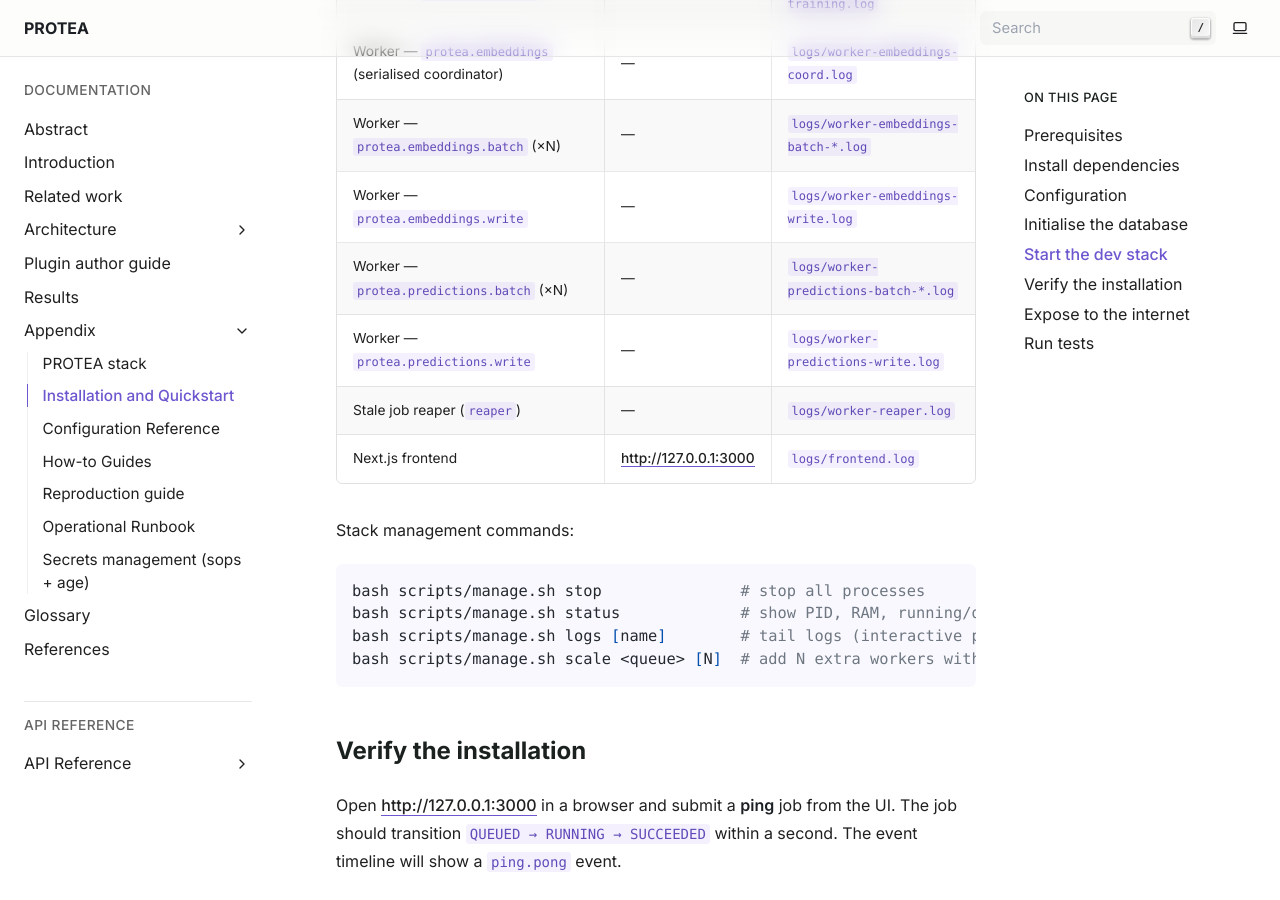
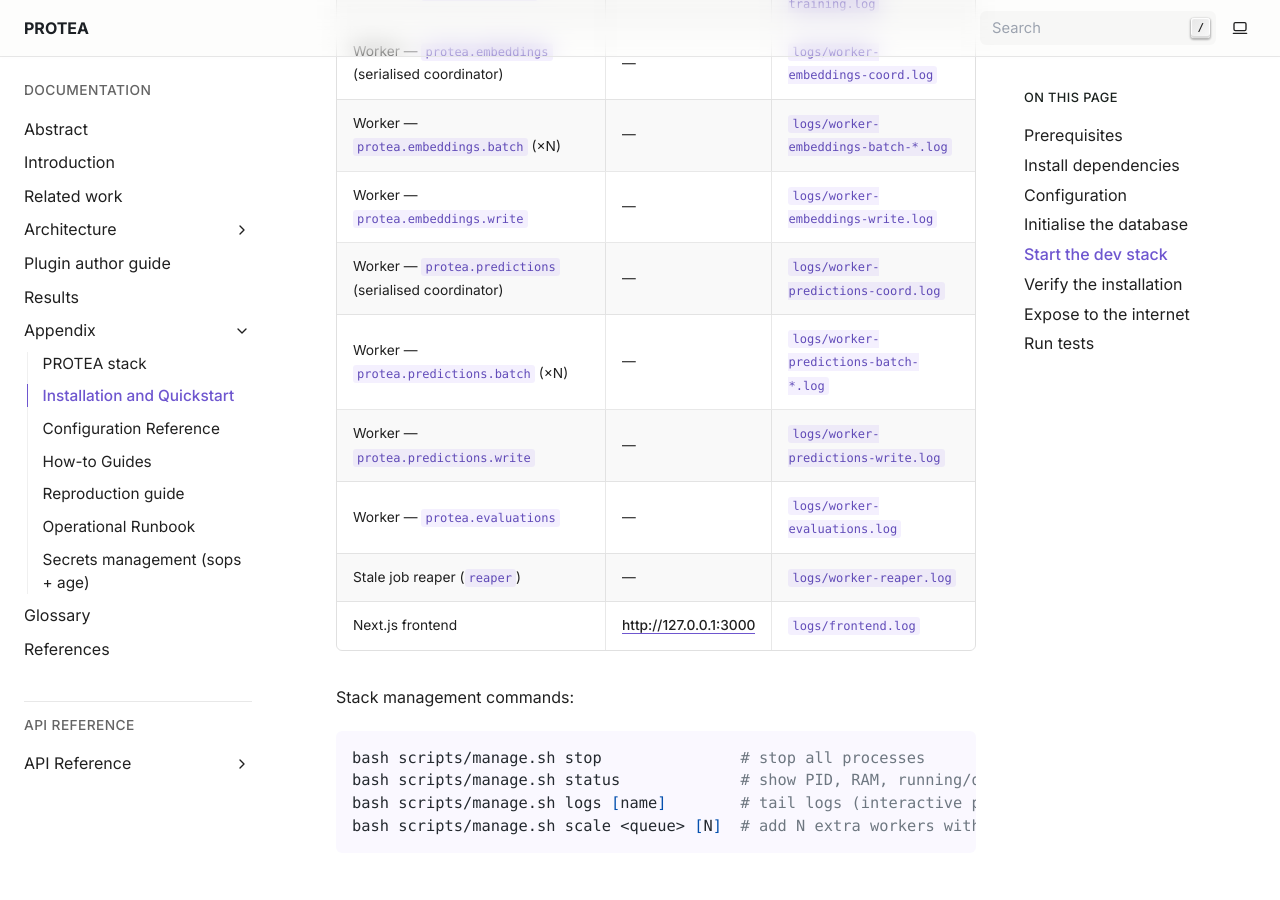
Before and after one commit to frapercan/PROTEA, a Sphinx documentation site: the page built from docs/source/appendix/installation_and_quickstart.rst, in a window 1280 px wide and 900 px high, scrolled down 2762 px. Built offline with Sphinx 7.4.7, drawn with Linux system fonts in a browser that asks for light colours.

Commit message:
docs(install): add missing worker-predictions-coord + worker-evaluations rows (#102)
## Drift fixed

The \"Start the dev stack\" worker process table in
\`appendix/installation_and_quickstart.rst:100-138\` was missing two of
the processes that \`bash scripts/manage.sh start\` actually spawns:

| Process | Queue | Source |

|-------------------------------|------------------------|---------------------------------------------------------------------------------------------------------|
| \`worker-predictions-coord\` | \`protea.predictions\` |
\`scripts/manage.sh:101\` — serialised \`predict_go_terms\` coordinator
(same role as \`worker-embeddings-coord\` for embeddings). |
| \`worker-evaluations\` | \`protea.evaluations\` |
\`scripts/manage.sh:110\` — runs \`run_cafa_evaluation\` jobs.
\`routers/annotations/_common.py:21\` declares \`EVALUATIONS_QUEUE =
\"protea.evaluations\"\` and
\`routers/annotations/evaluation_sets.py:214\` publishes there. |

The previous installation guide implied a new operator only needed to
bring up nine processes; reality is eleven (counting the reaper).

## Note on the queue inventory

Three other RST files (\`architecture/system_overview.rst\`,
\`appendix/configuration.rst\`, \`reference/workers.rst\`) currently
list the queues with stale counts. PRs #97 and #99 are fixing them
forward from \"seven\" to \"nine\"; a follow-up after those land will
bring them to \"ten\" to add \`protea.evaluations\` (which I missed when
authoring those PRs — the queue is declared in a router-side constant in
\`_common.py\` rather than being grep-visible from \`scripts/manage.sh\`
alone).

This PR only touches the installation-and-quickstart worker process
table because that table is independent of those line ranges and the
missing rows are operationally important for new installs (without them,
an operator wouldn't know to expect the corresponding logs).

## Verification

\`\`\`
\$ poetry run sphinx-build -W --keep-going -b html docs/source /tmp/out
build succeeded.
\`\`\`

Zero warnings.

## Stack note

Single file; independent of PRs #97 and #99 (both open). Adjacent to the
queue-inventory follow-up that will land after those merge.

```diff
--- a/docs/source/appendix/installation_and_quickstart.rst
+++ b/docs/source/appendix/installation_and_quickstart.rst
@@ -124,12 +124,18 @@ This starts all processes in the background and writes PIDs to ``logs/pids/``:
    * - Worker — ``protea.embeddings.write``
      - —
      - ``logs/worker-embeddings-write.log``
+   * - Worker — ``protea.predictions`` (serialised coordinator)
+     - —
+     - ``logs/worker-predictions-coord.log``
    * - Worker — ``protea.predictions.batch`` (×N)
      - —
      - ``logs/worker-predictions-batch-*.log``
    * - Worker — ``protea.predictions.write``
      - —
      - ``logs/worker-predictions-write.log``
+   * - Worker — ``protea.evaluations``
+     - —
+     - ``logs/worker-evaluations.log``
    * - Stale job reaper (``reaper``)
      - —
      - ``logs/worker-reaper.log``
```
